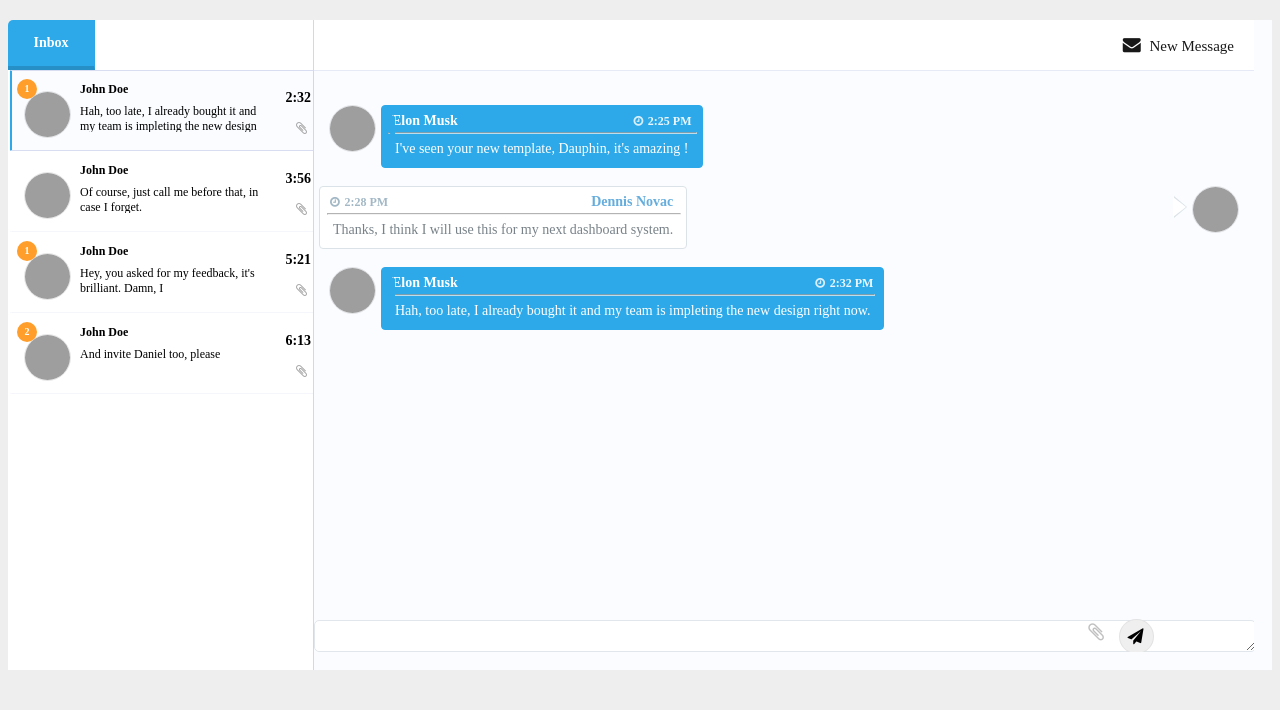
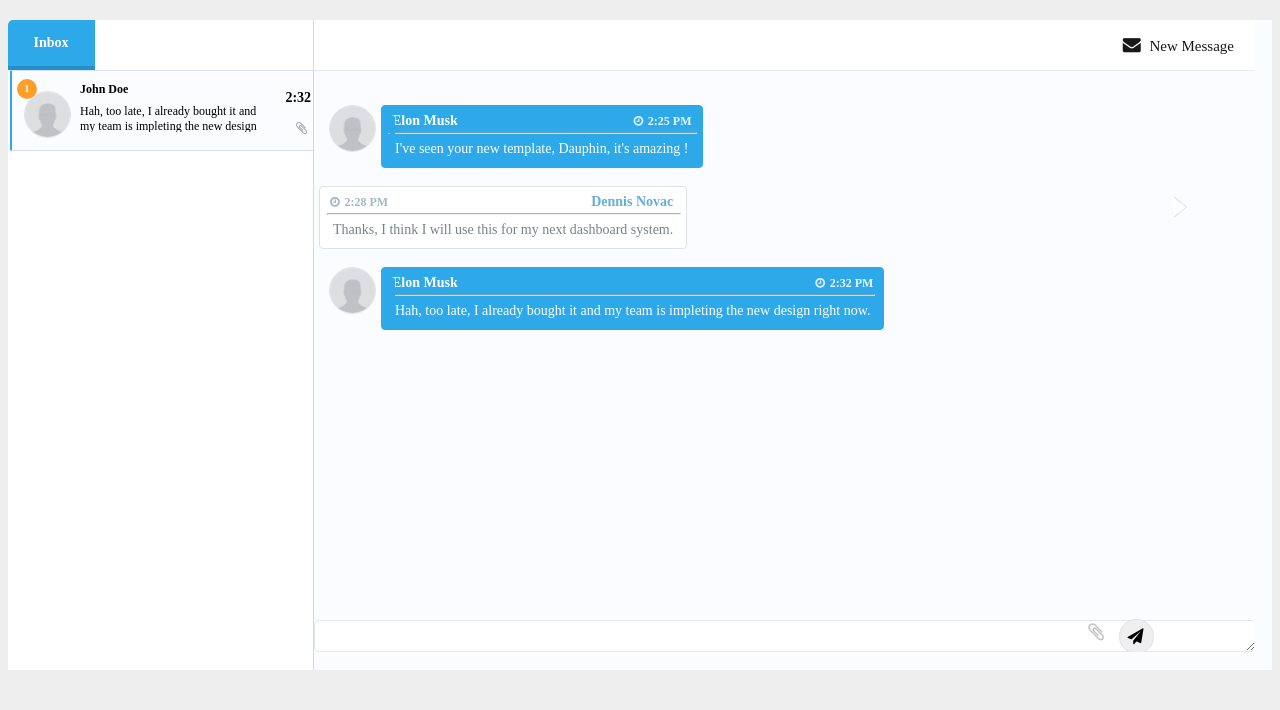
Before and after one commit to Nawal-Dweik/World-Wide-Project, a Django app: page /dashboard in a window 1280 px wide. Shown: the top 710 px of the page. Run offline with Django 3.2, Linux system fonts and the light colour scheme; some libraries are stand-ins or nearby versions; grey boxes are pictures that could not be loaded.

Commit message:
style small fix dashboard page

```diff
--- a/app/templates/dashboard.html
+++ b/app/templates/dashboard.html
@@ -29,7 +29,7 @@
                                 <li data-toggle="tab" data-target="#inbox-message-1" class="active">
                                     <div class="message-count"> 1 </div>
                                     <img alt="" class="img-circle medium-image"
-                                        src="https://bootdey.com/img/Content/avatar/avatar1.png">
+                                        src="/static/avatar.jpg">
 
                                     <div class="vcentered info-combo">
                                         <h3 class="no-margin-bottom name"> John Doe </h3>
@@ -42,50 +42,7 @@
                                         <i class="fa fa-paperclip"></i>
                                     </div>
                                 </li>
-                                <li data-toggle="tab" data-target="#inbox-message-2">
-                                    <img alt="" class="img-circle medium-image"
-                                        src="https://bootdey.com/img/Content/avatar/avatar1.png">
 
-                                    <div class="vcentered info-combo">
-                                        <h3 class="no-margin-bottom name"> John Doe </h3>
-                                        <h5> Of course, just call me before that, in case I forget. </h5>
-                                    </div>
-                                    <div class="contacts-add">
-                                        <span class="message-time"> 3:56 <sup>AM</sup></span>
-                                        <i class="fa fa-trash-o"></i>
-                                        <i class="fa fa-paperclip"></i>
-                                    </div>
-                                </li>
-                                <li data-toggle="tab" data-target="#inbox-message-3">
-                                    <div class="message-count"> 1 </div>
-                                    <img alt="" class="img-circle medium-image"
-                                        src="https://bootdey.com/img/Content/avatar/avatar1.png">
-
-                                    <div class="vcentered info-combo">
-                                        <h3 class="no-margin-bottom name"> John Doe</h3>
-                                        <h5> Hey, you asked for my feedback, it's brilliant. Damn, I</h5>
-                                    </div>
-                                    <div class="contacts-add">
-                                        <span class="message-time"> 5:21 <sup>AM</sup></span>
-                                        <i class="fa fa-trash-o"></i>
-                                        <i class="fa fa-paperclip"></i>
-                                    </div>
-                                </li>
-                                <li data-toggle="tab" data-target="#inbox-message-4">
-                                    <div class="message-count"> 2 </div>
-                                    <img alt="" class="img-circle medium-image"
-                                        src="https://bootdey.com/img/Content/avatar/avatar1.png">
-
-                                    <div class="vcentered info-combo">
-                                        <h3 class="no-margin-bottom name"> John Doe </h3>
-                                        <h5> And invite Daniel too, please </h5>
-                                    </div>
-                                    <div class="contacts-add">
-                                        <span class="message-time"> 6:13 <sup>AM</sup></span>
-                                        <i class="fa fa-trash-o"></i>
-                                        <i class="fa fa-paperclip"></i>
-                                    </div>
-                                </li>
                             </ul>
                         </div>
                     </div>
@@ -122,7 +79,7 @@
                         <div class="chat-body">
                             <div class="message info">
                                 <img alt="" class="img-circle medium-image"
-                                    src="https://bootdey.com/img/Content/avatar/avatar1.png">
+                                    src="/static/avatar.jpg">
 
                                 <div class="message-body">
                                     <div class="message-info">
@@ -138,8 +95,7 @@
                             </div>
 
                             <div class="message my-message">
-                                <img alt="" class="img-circle medium-image"
-                                    src="https://bootdey.com/img/Content/avatar/avatar1.png">
+
 
                                 <div class="message-body">
                                     <div class="message-body-inner">
@@ -158,7 +114,7 @@
 
                             <div class="message info">
                                 <img alt="" class="img-circle medium-image"
-                                    src="https://bootdey.com/img/Content/avatar/avatar1.png">
+                                    src="/static/avatar.jpg">
 
                                 <div class="message-body">
                                     <div class="message-info">
```
Also changed, not shown: app/static/avatar.jpg (added), db.sqlite3.
